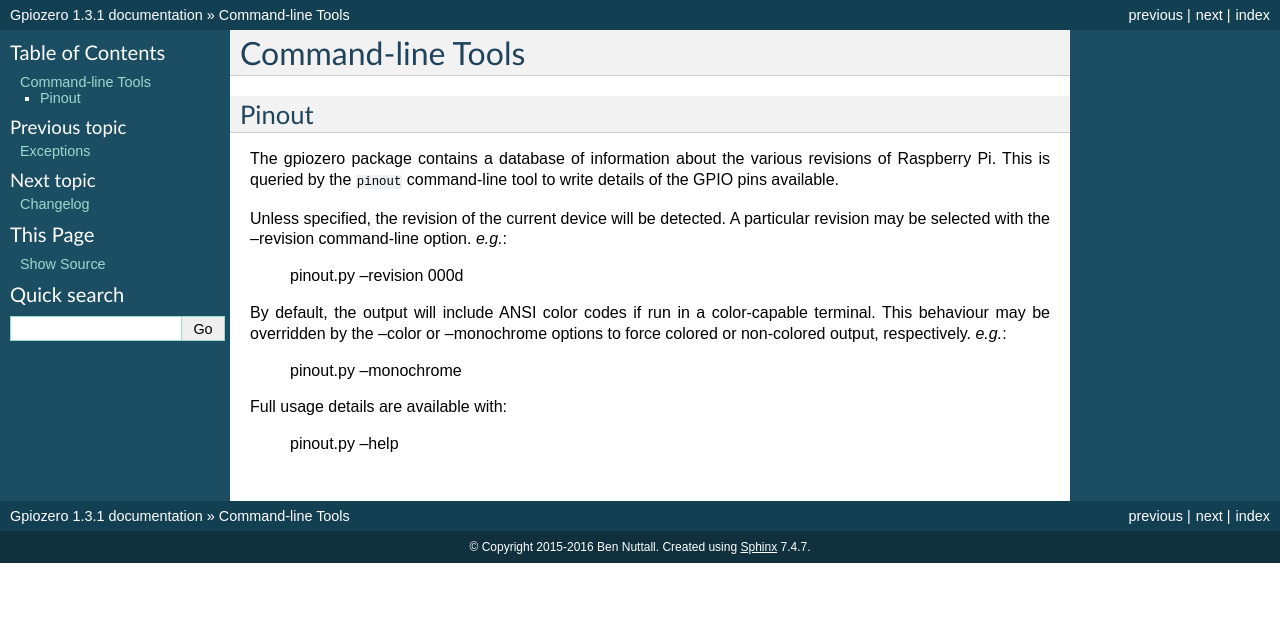
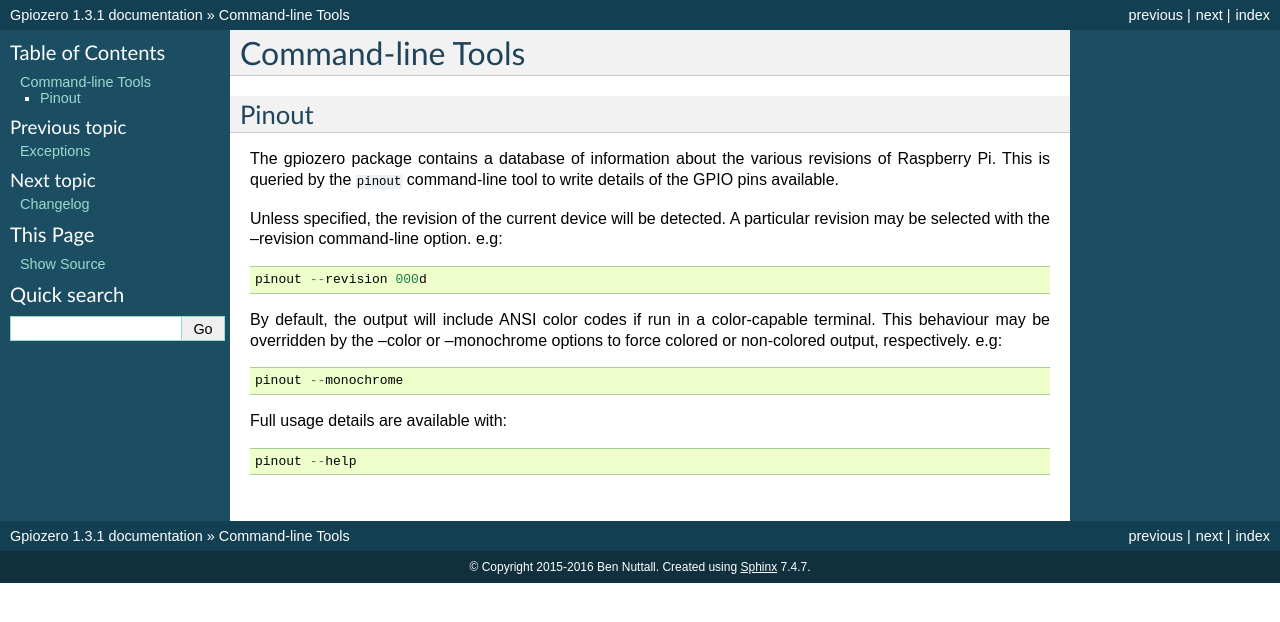
Before and after one commit to gpiozero/gpiozero, a Sphinx documentation site: the page built from docs/cli_tools.rst, in a window 1280 px wide. Shown: the top 622 px of the page. Built offline with Sphinx 7.4.7, drawn with Linux system fonts in a browser that asks for light colours.

Commit message:
Tidy up pinout tool PR

```diff
--- a/docs/cli_pinout.rst
+++ b/docs/cli_tools.rst
@@ -11,16 +11,16 @@
 
 Unless specified, the revision of the current device will be detected. A
 particular revision may be selected with the --revision command-line
-option. *e.g.*:
+option. e.g::
 
-    pinout.py --revision 000d
+    pinout --revision 000d
 
 By default, the output will include ANSI color codes if run in a color-capable
 terminal. This behaviour may be overridden by the --color or --monochrome
-options to force colored or non-colored output, respectively. *e.g.*:
+options to force colored or non-colored output, respectively. e.g::
 
-    pinout.py --monochrome
+    pinout --monochrome
 
-Full usage details are available with:
+Full usage details are available with::
 
-    pinout.py --help
+    pinout --help
--- a/docs/index.rst
+++ b/docs/index.rst
@@ -18,6 +18,6 @@
     api_tools
     api_pins
     api_exc
-    cli_pinout
+    cli_tools
     changelog
     license
--- a/setup.py
+++ b/setup.py
@@ -75,6 +75,9 @@
         'MockPin    = gpiozero.pins.mock:MockPin',
         'MockPWMPin = gpiozero.pins.mock:MockPWMPin',
     ],
+    'console_scripts': [
+        'pinout = gpiozero.cli.pinout:main',
+    ]
 }
 
 
```
Also changed, not shown: 1 other file.
